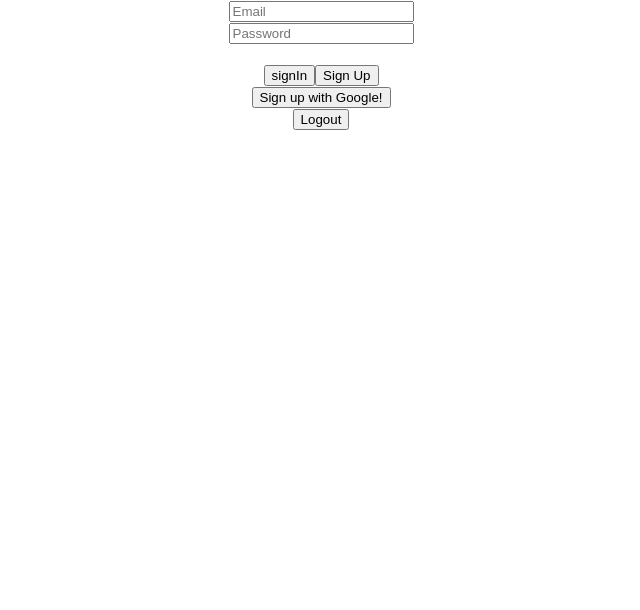
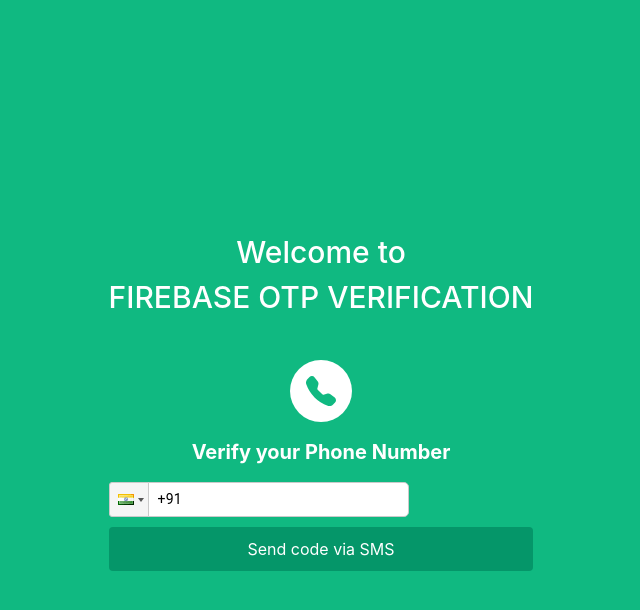
Before and after one commit to GouravPanseja/Firebase_01, a React (Create React App) app: page / in a window 1280 px wide. Shown: the top 610 px of the page, without its empty margins (319-959 px from the left). Built offline with nearby package versions, Linux system fonts and the light colour scheme.

Commit message:
first commit

```diff
--- a/src/App.js
+++ b/src/App.js
@@ -1,11 +1,13 @@
 import logo from './logo.svg';
 import './App.css';
 import Auth from './components/Auth';
+import PhoneAuth from './components/PhoneAuth';
+
 
 function App() {
   return (
     <div className="App">
-        <Auth/>
+        <PhoneAuth/>
 
     </div>
   );
--- a/src/components/Auth.js
+++ b/src/components/Auth.js
@@ -1,13 +1,13 @@
 import { useState,useRef } from "react";
 import {auth,googleProvider} from "../config/firebase"
-import { createUserWithEmailAndPassword,signInWithRedirect,signOut,signInWithEmailAndPassword } from "firebase/auth";
+import { createUserWithEmailAndPassword,signInWithPopup,signOut,signInWithEmailAndPassword } from "firebase/auth";
 function Auth(){
 
     const [email,setEmail] = useState("");
     const [password,setPassword] = useState("");
     const display = useRef();
 
-    console.log(auth?.currentUser?.email)
+    console.log(auth?.currentUser?.email);
 
     const displayText =(text)=>{
         display.current.innerHTML = text
@@ -15,8 +15,8 @@ function Auth(){
     }
     const signUpwithGoogle= async ()=>{
         try{
-            await signInWithRedirect(auth,googleProvider);
-            displayText(`signedUp with google ${email} `)
+            await signInWithPopup(auth,googleProvider);
+            displayText(`signedUp with google ${auth?.currentUser?.email} `)
         }
         catch(e){
             displayText(e);
--- /dev/null
+++ b/src/components/PhoneAuth.js
@@ -0,0 +1,159 @@
+import { auth } from "../config/firebase";
+import { RecaptchaVerifier, signInWithPhoneNumber } from "firebase/auth";
+import OtpInput from "otp-input-react";
+import {BsFillShieldLockFill,BsTelephoneFill} from "react-icons/bs";
+import {CgSpinner} from "react-icons/cg";
+import {useState,useEffect} from "react";
+import PhoneInput from 'react-phone-input-2';
+import 'react-phone-input-2/lib/style.css';
+import {Toaster,toast} from "react-hot-toast"
+
+
+
+
+export default function PhoneAuth() {
+    const [otp, setOtp] =useState("");
+    const [ph, setPh] =useState("");
+    const [loading, setLoading] = useState(false);
+    const [showOTP, setShowOTP] = useState(false);
+    const [user,setUser] = useState(null);
+
+    function onCaptchaVerify(){
+        if(!window.recaptchaVerifier){
+            window.recaptchaVerifier = new RecaptchaVerifier(auth, 'recaptcha-container', {
+                'size': 'invisible',
+                'callback': (response) => {
+                  // reCAPTCHA solved, allow signInWithPhoneNumber.
+                },
+                'expired-callback': () => {
+                  // Response expired. Ask user to solve reCAPTCHA again.
+                }
+              });
+        }
+    }
+
+    function onSignup(){
+        setLoading(true);
+        onCaptchaVerify();
+
+        const appVerifier = window.recaptchaVerifier;
+
+        const formatPh ='+'  + ph;
+        console.log(formatPh);
+
+        signInWithPhoneNumber(auth, formatPh, appVerifier)
+            .then((confirmationResult) => {
+
+                window.confirmationResult = confirmationResult;
+                setLoading(false);
+                setShowOTP(true);
+                toast.success('OTP sent successfully!')
+                // ...
+            }).catch((error) => {
+
+                console.log(error);
+                    setLoading(false);
+            });
+
+    }
+
+    function onOTPVerify(){
+        setLoading(true);
+        window.confirmationResult.confirm(otp)
+        .then( async(result)=>{
+            console.log(result.user);
+            setUser(result.user);
+            setLoading(false);
+        })
+        .catch((error)=>{
+            console.log(error);
+            setLoading(false);
+        })
+
+    }
+
+
+
+    return (
+        <div className="w-screen h-screen bg-emerald-500 flex justify-center items-center">
+            <div>
+            <Toaster toastOptions={{duration:4000 }}/>
+            <div id="recaptcha-container"></div>
+            {
+                !user
+                ?
+                <div className="w-100  flex flex-col gap-4 rounded-lg p-4">
+                    <h1 className="text-center leading-normal text-white font-medium text-3xl mb-6">
+                        Welcome to <br/> FIREBASE OTP VERIFICATION
+                    </h1>
+
+                    {
+                        showOTP ?
+                        <>
+                            <div className="text-emerald-500 bg-white w-max mx-auto p-4 rounded-full">
+                                <BsFillShieldLockFill size={30}/>
+                            </div>
+                            <label htmlFor="otp" className="font-bold text-xl text-white">
+                                Enter Your OTP
+                            </label>
+                            <OtpInput
+                                OTPLength={6}
+                                onChange={setOtp}  //automatically puts otp typed as argument to setOtp func
+                                value={otp}
+                                otpType="number"
+                                disabled={false}
+                                autoFocus         // to keep field in focus as the page opens
+                                className="otp-container"
+                            ></OtpInput>
+                            <button onClick={onOTPVerify} className="bg-emerald-600 w-full flex gap-1 items-center justify-center py-2.5 text-white rounded" >
+                                    {
+                                        loading?
+                                        <CgSpinner size={20} className="mt-1 animate-spin"/>
+                                        :
+                                        "Verify OTP"
+
+                                    }
+
+
+                            </button>
+                        </>
+                        :
+                        <>
+                            <div className="text-emerald-500 bg-white w-max mx-auto p-4 rounded-full">
+                                <BsTelephoneFill size={30}/>
+                            </div>
+                            <label htmlFor="ph" className="font-bold text-xl text-white">
+                               <div>Verify your Phone Number</div>
+                            </label>
+                            <div id='ph' >
+                                <PhoneInput country={"in"} value={ph} onChange={setPh} buttonClass="phBtn" dropdownClass="phDropDown" containerClass="phCont" className="w-full"/>
+                                <button onClick={onSignup} className="bg-emerald-600 w-full flex gap-1 items-center justify-center py-2.5 text-white rounded" >
+                                        {
+                                            loading?
+                                            <CgSpinner size={20} className="mt-1 animate-spin"/>
+                                            :
+                                            "Send code via SMS"
+
+                                        }
+
+
+                                </button>
+                            </div>
+
+                        </>
+
+                    }
+
+
+                </div>
+                :
+                <h2 className="text-center leading-normal text-white font-medium text-3xl mb-6">
+                    You Have Logged In Succesfully!
+                </h2>
+            }
+
+
+            </div>
+        </div>
+    );
+}
--- a/src/config/firebase.js
+++ b/src/config/firebase.js
@@ -20,4 +20,5 @@ const app = initializeApp(firebaseConfig);
 //it to be used elsewhere
 
 export const auth = getAuth(app);
+auth.useDeviceLanguage();
 export const googleProvider =  new GoogleAuthProvider();
--- a/src/index.css
+++ b/src/index.css
@@ -1,3 +1,6 @@
+@tailwind base;
+@tailwind components;
+@tailwind utilities;
 body {
   margin: 0;
   font-family: -apple-system, BlinkMacSystemFont, 'Segoe UI', 'Roboto', 'Oxygen',
@@ -11,3 +14,14 @@ code {
   font-family: source-code-pro, Menlo, Monaco, Consolas, 'Courier New',
     monospace;
 }
+.otp-container{
+  @apply flex justify-between gap-2;
+}
+
+.otp-container input{
+  @apply !mr-0 rounded flex-1 py-5 px-0 outline-slate-300;
+}
+.phCont{
+  display:flex;
+  margin-bottom:10px;
+}
--- /dev/null
+++ b/tailwind.config.js
@@ -0,0 +1,10 @@
+/** @type {import('tailwindcss').Config} */
+module.exports = {
+  content: [
+    "./src/**/*.{js,jsx,ts,tsx}",
+  ],
+  theme: {
+    extend: {},
+  },
+  plugins: [],
+}
```
Also changed, not shown: package.json (+8 -0 lines), 1 other file (tests, documents, lock files or other folders).
